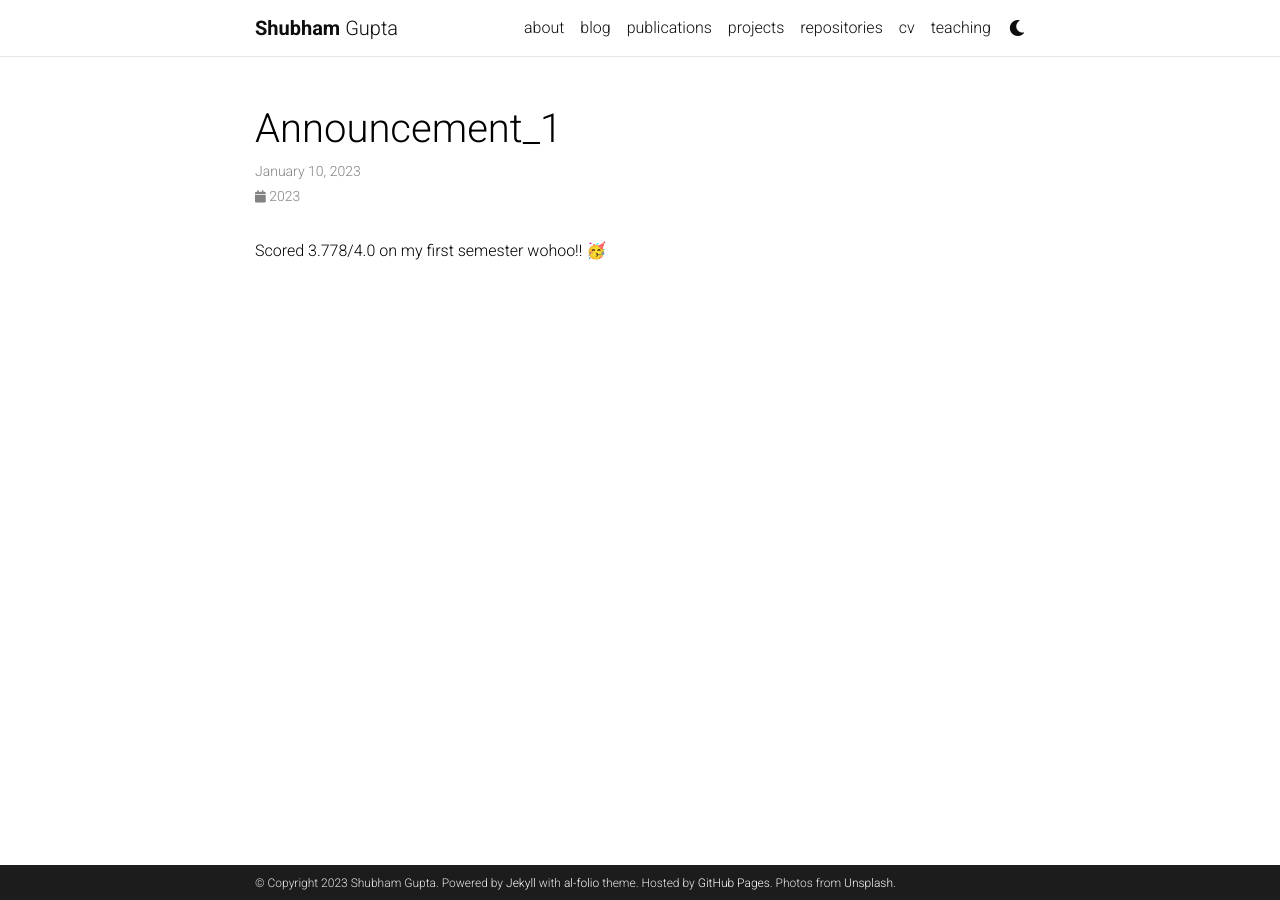
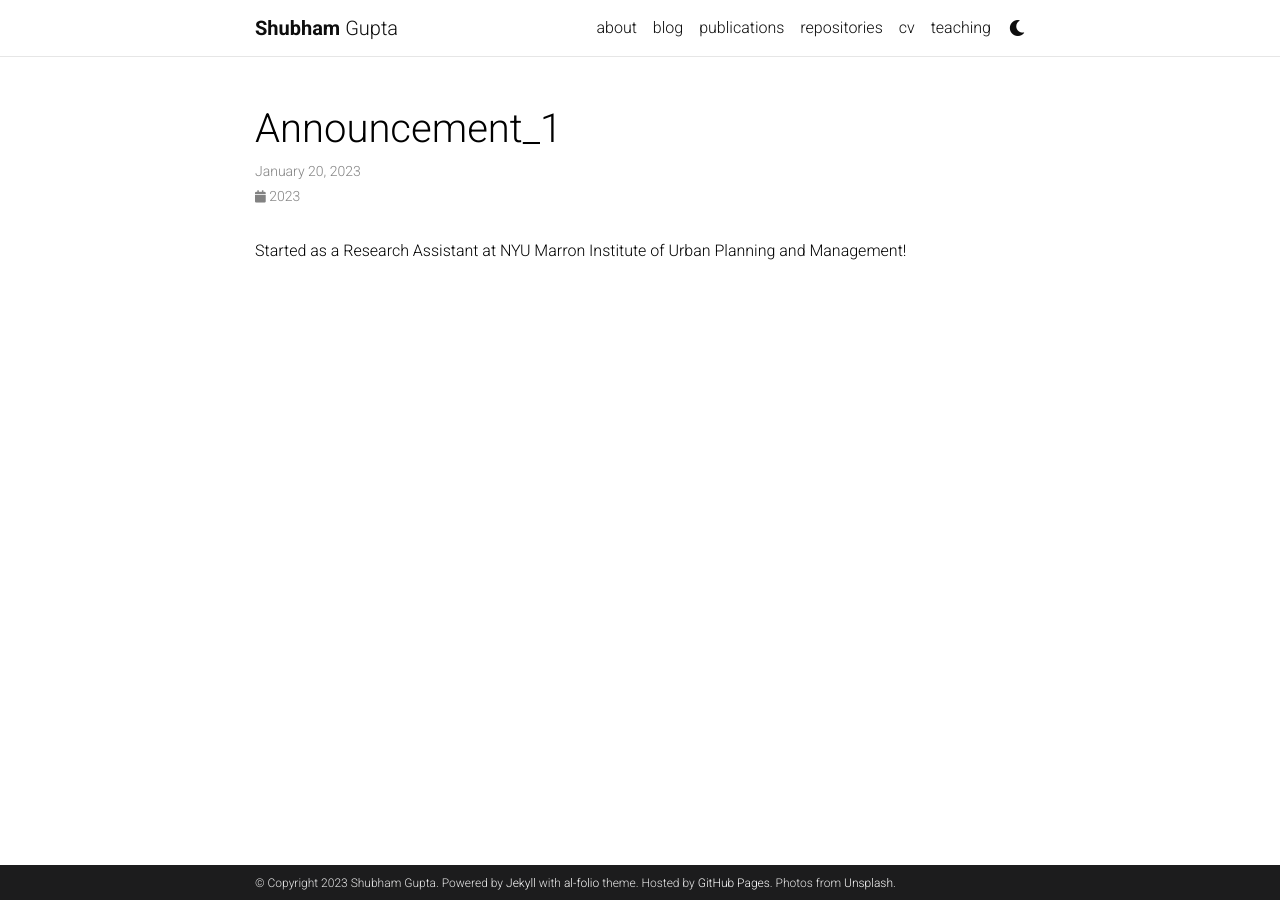
Before and after one commit to IamShubhamGupto/IamShubhamGupto.github.io, a Jekyll site: the page built from _news/announcement_1.md, in a window 1280 px wide. Built offline with Jekyll 4.4.1, drawn with Linux system fonts in a browser that asks for light colours; full-size pictures stand in for the smaller copies a plugin makes; comment, search, counter and statistics services are not loaded; a style sheet for code colours, icons or effects is not loaded.

Commit message:
major work pending

```diff
--- a/_news/announcement_1.md
+++ b/_news/announcement_1.md
@@ -1,7 +1,7 @@
 ---
 layout: post
-date: 2023-1-10 19:59:00-0400
+date: 2023-1-20 19:59:00-0400
 inline: true
 ---
 
-Scored 3.778/4.0 on my first semester wohoo!! 🥳
+Started as a Research Assistant at NYU Marron Institute of Urban Planning and Management!
```
Also changed, not shown: _news/announcement_2.md (+2 -27 lines), _news/announcement_3.md (added, +32 -0 lines), _pages/about.md (+1 -1 lines), _pages/dropdown.md (+1 -1 lines), _pages/projects.md (+1 -1 lines).
